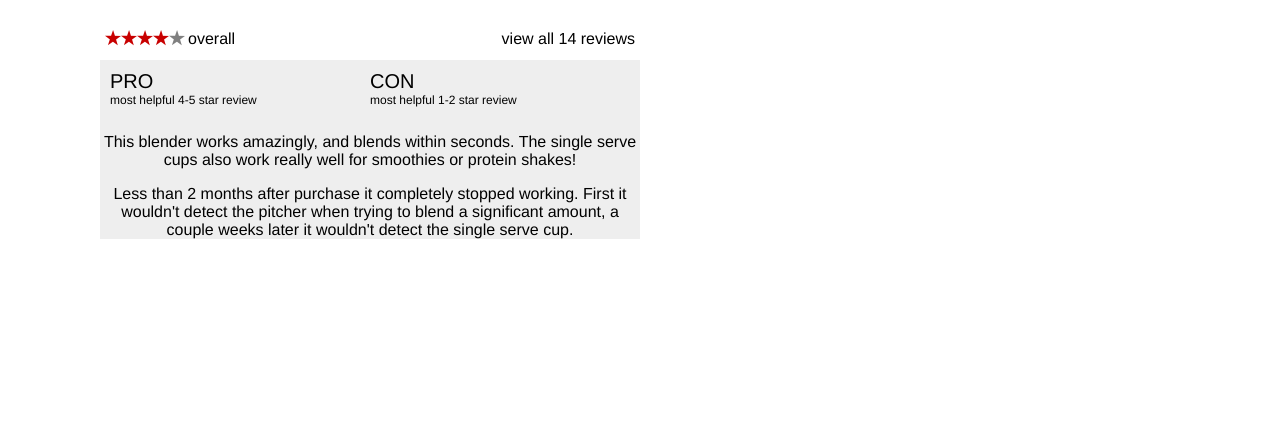
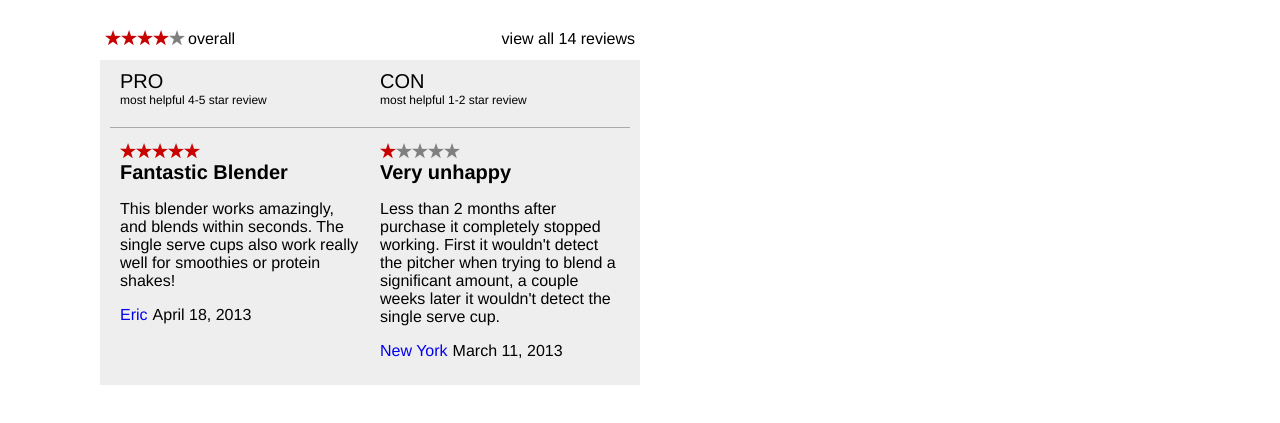
Before and after one commit to ejnelson/myretail_webapp, a React (Create React App) app: page / in a window 1280 px wide. Shown: the part 737-1160 px from the top of the page. Before the commit the page ends 1092 px from the top, so only its background shows below. Built offline with nearby package versions, Linux system fonts and the light colour scheme.

Commit message:
finish up ratings css

```diff
--- a/src/components/ItemRatings/ItemRatings.css
+++ b/src/components/ItemRatings/ItemRatings.css
@@ -34,6 +34,7 @@
 .proHeader,
 .conHeader {
   width: 50%;
+  padding: 0px 10px;
 }
 .proHeader h4,
 .conHeader h4 {
@@ -47,3 +48,25 @@
   font-weight: 100;
   font-size: 12px;
 }
+.proConBody {
+  display: flex;
+  flex-flow: row nowrap;
+  text-align: left;
+  padding: 10px;
+}
+.proBody,
+.conBody {
+  border-top: 1px solid #aaa;
+  width: 50%;
+  padding: 15px 10px;
+}
+.proBody h5,
+.conBody h5 {
+  margin: 0px;
+  font-weight: 700;
+  font-size: 20px;
+}
+a {
+  margin-right: 5px;
+  text-decoration: none;
+}
--- a/src/components/ItemRatings/ProConRatings.js
+++ b/src/components/ItemRatings/ProConRatings.js
@@ -9,6 +9,25 @@ export default class ProConRatings extends Component {
 
   render() {
     const { proRatingObject, conRatingObject } = this.props;
+    const proStarArray = [];
+    const conStarArray = [];
+    for (let i = 0; i < 5; i += 1) {
+      if (i < proRatingObject.overallRating) {
+        proStarArray.push('red');
+      } else {
+        proStarArray.push('grey');
+      }
+    }
+    for (let i = 0; i < 5; i += 1) {
+      if (i < conRatingObject.overallRating) {
+        conStarArray.push('red');
+      } else {
+        conStarArray.push('grey');
+      }
+    }
+    const proDatePosted = new Date(proRatingObject.datePosted);
+    const conDatePosted = new Date(conRatingObject.datePosted);
+
     return (
       <div className="ProConRatings">
         <div className="proConHeader">
@@ -21,8 +40,42 @@ export default class ProConRatings extends Component {
             <h6>most helpful 1-2 star review</h6>
           </div>
         </div>
-        <p>{proRatingObject.review}</p>
-        <p>{conRatingObject.review}</p>
+        <div className="proConBody">
+          <div className="proBody">
+            {proStarArray.map((color, index) => (
+              <i className={`el el-star ${color}`} key={index} />
+            ))}
+            <h5>{proRatingObject.title}</h5>
+            <p>{proRatingObject.review}</p>
+            <span>
+              <a href="#">{proRatingObject.screenName}</a>
+            </span>
+            <span>
+              {`${proDatePosted.toLocaleString('en-US', {
+                year: 'numeric',
+                month: 'long',
+                day: 'numeric'
+              })}`}
+            </span>
+          </div>
+          <div className="proBody">
+            {conStarArray.map((color, index) => (
+              <i className={`el el-star ${color}`} key={index} />
+            ))}
+            <h5>{conRatingObject.title}</h5>
+            <p>{conRatingObject.review}</p>
+            <span>
+              <a href="#">{conRatingObject.screenName}</a>
+            </span>
+            <span>
+              {`${conDatePosted.toLocaleString('en-US', {
+                year: 'numeric',
+                month: 'long',
+                day: 'numeric'
+              })}`}
+            </span>
+          </div>
+        </div>
       </div>
     );
   }
```
